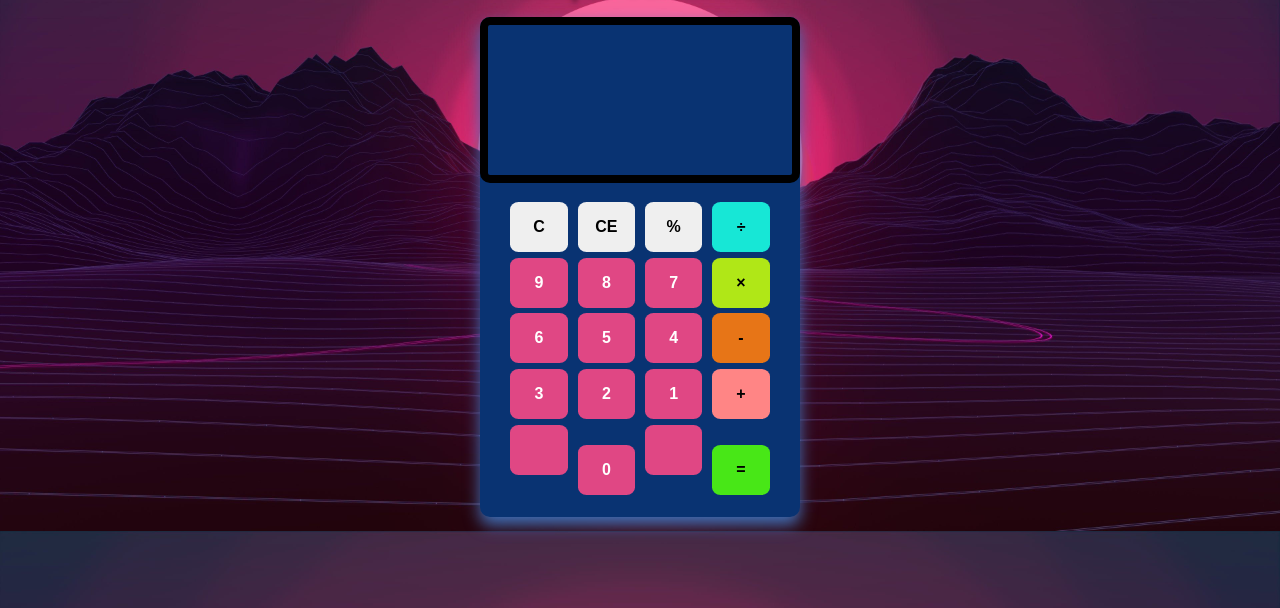
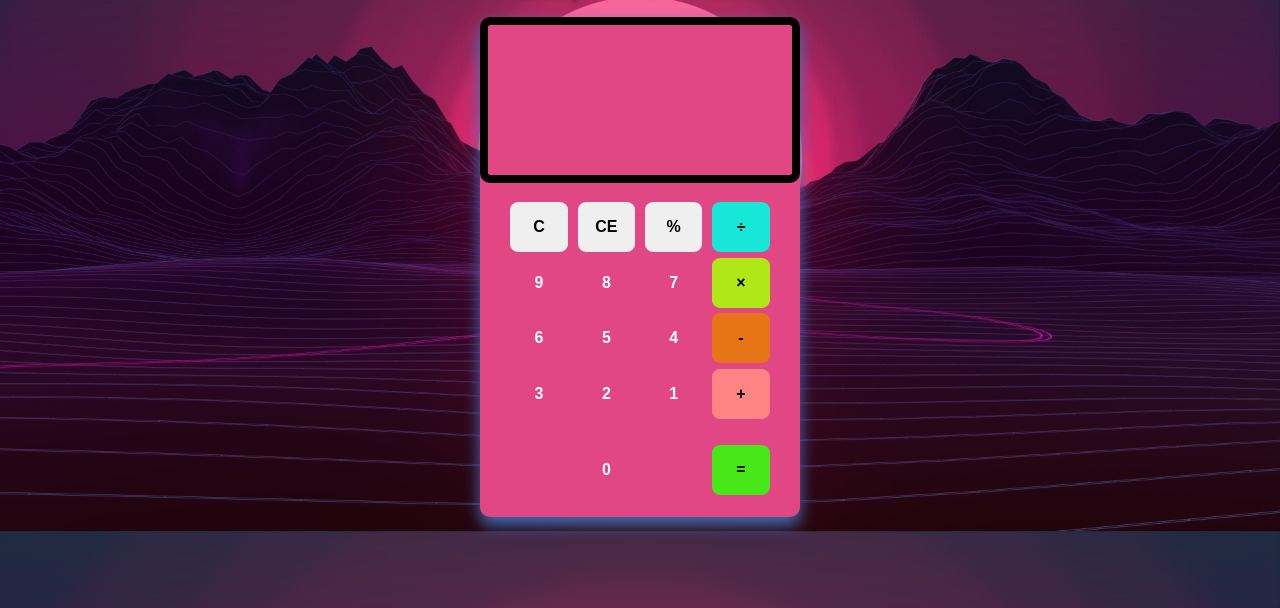
Before and after one commit to boradesanket13/Numericon, a website: page index.html in a window 1280 px wide. Shown: the part 189-797 px from the top of the page. Drawn offline with Linux system fonts and the light colour scheme.

Commit message:
themes added

```diff
--- a/css/style.css
+++ b/css/style.css
@@ -69,7 +69,6 @@
 =======
   height: 60%;
   width: 25%;
-  background-color: rgb(9, 51, 114);
 >>>>>>> 5cb7a3c0d56ce203141eedd28b15428fe62135e2
   margin: 0 auto;
   position: relative;
```
